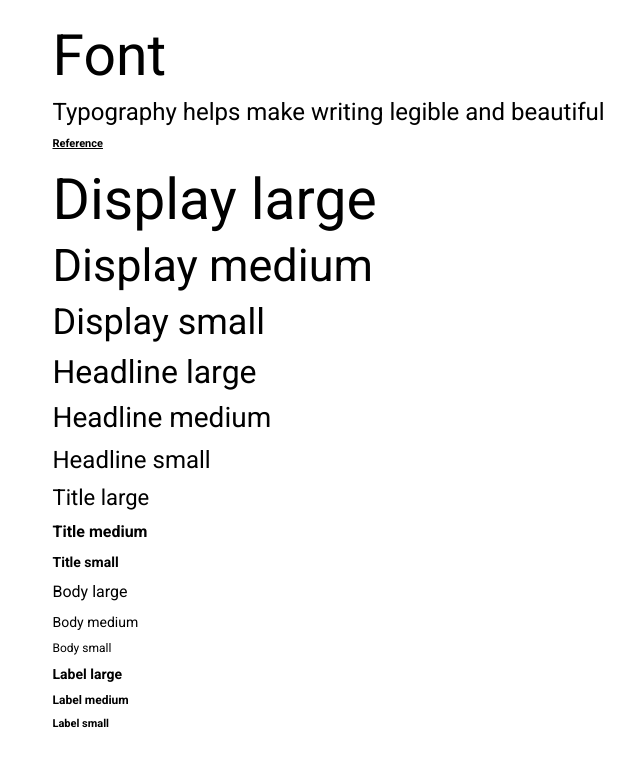
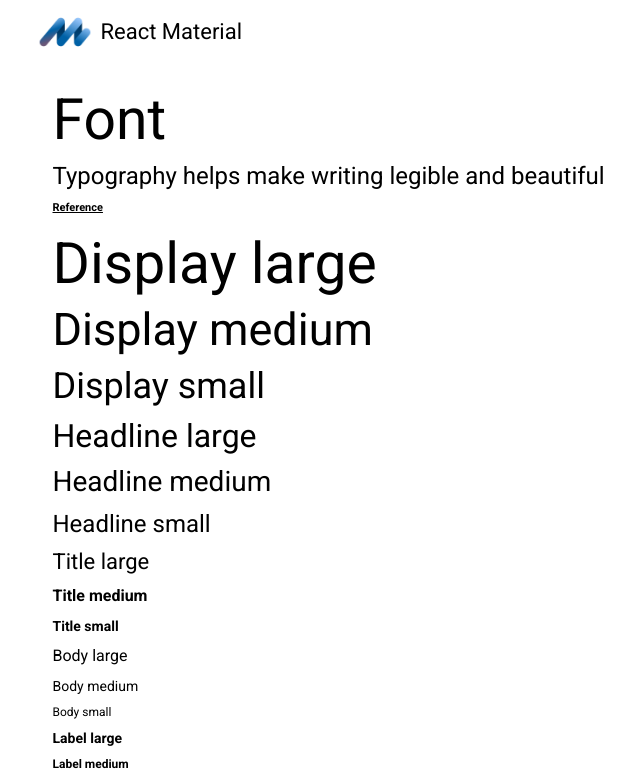
Before and after one commit to paulobrandao-dev/react-material, a React (Vite) app: page / in a window 1280 px wide. Shown: the top 780 px of the page, without its empty margins (12-652 px from the left). Built offline with nearby package versions, Linux system fonts and the light colour scheme; what @material/material-color-utilities would draw is missing.

Commit message:
feat: Appbar component

```diff
--- a/index.html
+++ b/index.html
@@ -2,7 +2,7 @@
 <html lang="en">
   <head>
     <meta charset="UTF-8" />
-    <link rel="icon" type="image/svg+xml" href="/react-material.svg" />
+    <link rel="icon" type="image/png" href="/react-material.png" />
     <meta name="viewport" content="width=device-width, initial-scale=1.0" />
     <link rel="preconnect" href="https://fonts.googleapis.com">
     <link rel="preconnect" href="https://fonts.gstatic.com" crossorigin>
--- a/src/App.css
+++ b/src/App.css
@@ -2,6 +2,12 @@
   display: flex;
   flex-direction: column;
   align-items: center;
+  width: 100%;
+}
+
+#logo_appbar {
+  width: 56px;
+  height: 56px;
 }
 
 section {
@@ -26,6 +32,7 @@ section > .showcase {
   display: flex;
   gap: var(--spacing-sm);
   align-items: center;
+  flex-wrap: wrap;
 }
 
 section > .showcase.column {
--- a/src/App.tsx
+++ b/src/App.tsx
@@ -1,10 +1,21 @@
-import { Button, Font } from './lib/main';
+import { Appbar, Button, Font } from './lib/main';
 
 import './App.css';
 
 function App() {
   return (
     <>
+      <Appbar
+        variant="small"
+        headline="React Material"
+        startNode={
+          <img
+            src="/react-material.png"
+            alt="Logo React Material"
+            id="logo_appbar"
+          />
+        }
+      />
       <section id="typography">
         <hgroup>
           <Font as="h2" variant="display" scale="large">
--- /dev/null
+++ b/src/lib/components/Appbar.tsx
@@ -0,0 +1,101 @@
+'use client';
+
+import { clsx } from 'clsx';
+import {
+  ComponentPropsWithoutRef,
+  ElementType,
+  HTMLAttributes,
+  ReactNode,
+  useEffect,
+  useMemo,
+  useState,
+} from 'react';
+import { Font } from './Font';
+
+export interface AppbarProps<T extends ElementType>
+  extends Omit<HTMLAttributes<HTMLElement>, 'children'> {
+  as?: T;
+  variant?: 'center-aligned' | 'small' | 'medium' | 'large';
+  color?:
+    | 'primary'
+    | 'primary-container'
+    | 'secondary'
+    | 'secondary-container'
+    | 'tertiary'
+    | 'tertiary-container'
+    | 'inverse-surface';
+  startNode?: ReactNode;
+  headline?: string;
+  endNode?: ReactNode;
+}
+
+export function Appbar<T extends ElementType>({
+  as,
+  variant = 'small',
+  startNode,
+  headline,
+  endNode,
+  color,
+  className,
+  ...props
+}: AppbarProps<T> & Omit<ComponentPropsWithoutRef<T>, keyof AppbarProps<T>>) {
+  const ComponentElement = as || 'header';
+  const [scrolled, setScrolled] = useState<boolean>(false);
+
+  const titleBelow = useMemo(() => {
+    return ['medium', 'large'].includes(variant);
+  }, [variant]);
+
+  useEffect(() => {
+    const checkScroll = () => {
+      setScrolled(window.scrollY > 0);
+    };
+    checkScroll();
+    window.addEventListener('scroll', checkScroll);
+    return () => {
+      window.removeEventListener('scroll', checkScroll);
+    };
+  }, [color]);
+
+  return (
+    <ComponentElement
+      className={clsx(
+        'MaterialAppbar',
+        `variant-${variant}`,
+        {
+          [`color-${color}`]: color !== undefined,
+          scrolled,
+        },
+        className,
+      )}
+      {...props}
+    >
+      <div role="toolbar">
+        {startNode && <div className="start-node">{startNode}</div>}
+        {headline && (
+          <Font
+            as={titleBelow ? 'span' : 'h1'}
+            variant="title"
+            scale="large"
+            textAlign={variant === 'center-aligned' ? 'center' : 'left'}
+            className={clsx({ hide: titleBelow && !scrolled })}
+            aria-hidden={titleBelow ? 'true' : undefined}
+          >
+            {headline}
+          </Font>
+        )}
+        {endNode && <div className="end-node">{endNode}</div>}
+      </div>
+      {titleBelow && headline && (
+        <Font
+          as="h1"
+          variant="headline"
+          scale={variant === 'large' ? 'medium' : 'small'}
+          className={clsx({ hide: scrolled })}
+        >
+          {headline}
+        </Font>
+      )}
+    </ComponentElement>
+  );
+}
--- a/src/lib/components/Button.tsx
+++ b/src/lib/components/Button.tsx
@@ -1,24 +1,29 @@
 'use client';
 
 import { clsx } from 'clsx';
+import {
+  ButtonHTMLAttributes,
+  ComponentPropsWithoutRef,
+  ElementType,
+  ReactNode,
+} from 'react';
 import { Font } from './Font';
 
-export interface ButtonProps<T extends React.ElementType>
-  extends React.ButtonHTMLAttributes<HTMLButtonElement> {
+export interface ButtonProps<T extends ElementType>
+  extends ButtonHTMLAttributes<HTMLButtonElement> {
   as?: T;
-  icon?: React.ReactNode;
+  icon?: ReactNode;
   variant?: 'text' | 'outlined' | 'tonal' | 'filled' | 'elevated';
 }
 
-export function Button<T extends React.ElementType>({
+export function Button<T extends ElementType>({
   as,
   icon,
   variant = 'text',
   children,
   className,
   ...props
-}: ButtonProps<T> &
-  Omit<React.ComponentPropsWithoutRef<T>, keyof ButtonProps<T>>) {
+}: ButtonProps<T> & Omit<ComponentPropsWithoutRef<T>, keyof ButtonProps<T>>) {
   const ComponentElement = as || 'button';
   return (
     <ComponentElement
--- a/src/lib/components/Font.tsx
+++ b/src/lib/components/Font.tsx
@@ -1,9 +1,10 @@
 'use client';
 
 import { clsx } from 'clsx';
+import { ComponentPropsWithoutRef, ElementType, HTMLAttributes } from 'react';
 
-export interface FontProps<T extends React.ElementType>
-  extends React.HTMLAttributes<HTMLSpanElement> {
+export interface FontProps<T extends ElementType>
+  extends HTMLAttributes<HTMLSpanElement> {
   as?: T;
   variant?: 'display' | 'headline' | 'title' | 'body' | 'label';
   scale?: 'large' | 'medium' | 'small';
@@ -29,7 +30,7 @@ export interface FontProps<T extends React.ElementType>
   textAlign?: 'inherit' | 'left' | 'right' | 'center' | 'justify';
 }
 
-export function Font<T extends React.ElementType>({
+export function Font<T extends ElementType>({
   as,
   variant = 'body',
   scale = 'large',
@@ -37,7 +38,7 @@ export function Font<T extends React.ElementType>({
   textAlign = 'inherit',
   className,
   ...props
-}: FontProps<T> & Omit<React.ComponentPropsWithoutRef<T>, keyof FontProps<T>>) {
+}: FontProps<T> & Omit<ComponentPropsWithoutRef<T>, keyof FontProps<T>>) {
   const ComponentElement = as || 'span';
   return (
     <ComponentElement
--- a/src/lib/main.ts
+++ b/src/lib/main.ts
@@ -4,3 +4,4 @@ export * from './hooks/useMediaQuery';
 // components
 export * from './components/Button';
 export * from './components/Font';
+export * from './components/Appbar';
--- a/src/styles/_components.scss
+++ b/src/styles/_components.scss
@@ -1,2 +1,3 @@
 @use './components/font';
 @use './components/button';
+@use './components/appbar';
--- /dev/null
+++ b/src/styles/components/_appbar.scss
@@ -0,0 +1,137 @@
+.MaterialAppbar {
+  display: flex;
+  flex-direction: column;
+  justify-content: space-between;
+  width: 100%;
+  background-color: var(--color-surface);
+  color: var(--color-on-surface);
+  position: sticky;
+  top: 0;
+  left: 0;
+  z-index: 3;
+  overflow: hidden;
+  transition-property: background-color, box-shadow, height;
+  transition-duration: var(--ease-emphasized-duration);
+  transition-timing-function: var(--ease-emphasized);
+
+  &.scrolled {
+    box-shadow: var(--elevation-2);
+
+    &:not([class*='color-']) {
+      background-color: var(--color-surface-variant);
+    }
+  }
+
+  &.color {
+    &-primary {
+      background-color: var(--color-primary);
+      color: var(--color-on-primary);
+    }
+
+    &-primary-container {
+      background-color: var(--color-primary-container);
+      color: var(--color-on-primary-container);
+    }
+
+    &-secondary {
+      background-color: var(--color-secondary);
+      color: var(--color-on-secondary);
+    }
+
+    &-secondary-container {
+      background-color: var(--color-secondary-container);
+      color: var(--color-on-secondary-container);
+    }
+
+    &-tertiary {
+      background-color: var(--color-tertiary);
+      color: var(--color-on-tertiary);
+    }
+
+    &-tertiary-container {
+      background-color: var(--color-tertiary-container);
+      color: var(--color-on-tertiary-container);
+    }
+
+    &-inverse-surface {
+      background-color: var(--color-inverse-surface);
+      color: var(--color-on-inverse-surface);
+    }
+  }
+
+  &.variant {
+    &-center-aligned {
+      height: 64px;
+    }
+
+    &-small {
+      height: 64px;
+    }
+
+    &-medium {
+      height: 112px;
+
+      &.scrolled {
+        height: 64px;
+      }
+
+      > h1 {
+        padding: 24px 16px;
+      }
+    }
+
+    &-large {
+      height: 152px;
+
+      &.scrolled {
+        height: 64px;
+      }
+
+      > h1 {
+        padding: 28px 16px;
+      }
+    }
+  }
+
+  > [role='toolbar'] {
+    display: flex;
+    align-items: center;
+    width: 100%;
+    height: 64px;
+    max-width: var(--content-max-width);
+    margin: 0 auto;
+    padding-inline: var(--spacing-sm);
+    flex-shrink: 0;
+
+    > .MaterialFont {
+      flex: auto;
+      padding-inline: var(--spacing-sm);
+    }
+
+    > .start-node,
+    > .end-node {
+      display: flex;
+      align-items: center;
+    }
+
+    > .start-node {
+      justify-content: flex-start;
+    }
+
+    > .end-node {
+      justify-content: flex-end;
+    }
+  }
+
+  > h1 {
+    width: 100%;
+    max-width: var(--content-max-width);
+    margin: 0 auto;
+  }
+
+  h1.hide,
+  span.hide {
+    transition: opacity var(--ease-emphasized-duration) var(--ease-emphasized);
+    opacity: 0;
+  }
+}
```
Also changed, not shown: public/react-material.png (added), public/react-material.svg (deleted).
